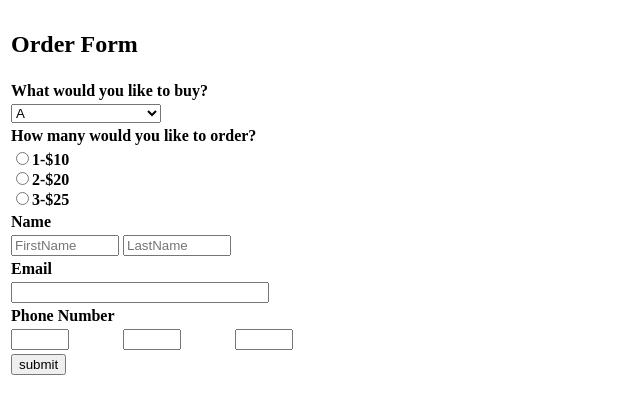
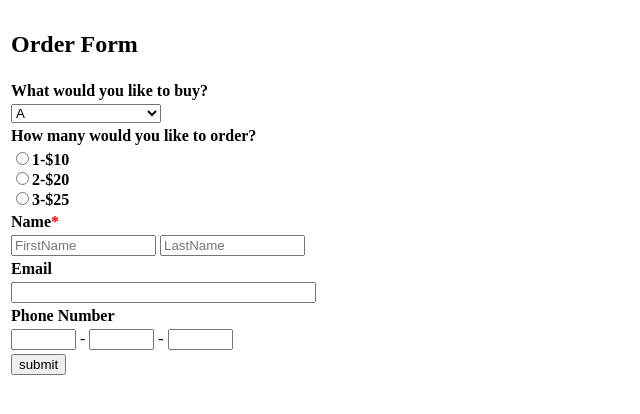
Before and after one commit to DangggKhoaaa/Module1, a plain HTML site: page FormandTable/Order Form.html in a window 1280 px wide. Shown: the whole page, without its empty margins (0-640 px from the left). Drawn offline with Linux system fonts and the light colour scheme.

Commit message:
update form

```diff
--- a/FormandTable/Order Form.html
+++ b/FormandTable/Order Form.html
@@ -39,14 +39,12 @@
                     </th>
                  </tr>
                  <tr>
-                    <th>Name</th>
+                    <th>Name<span style="color:red">*</span></th>
                  </tr>
                  <tr>
                     <td>
-                        <input  colspan="2" type="text" placeholder="FirstName" required style="width: 100px;">
-                    </td>
-                    <td>
-                        <input  colspan="2" type="text" placeholder="LastName" required style="width: 100px;">
+                        <input type="text" placeholder="FirstName" required size="15"/>
+                        <input type="text" placeholder="LastName" required size="15"/>
                     </td>
                  </tr>
                  <tr>
@@ -54,7 +52,7 @@
                  </tr>
                  <tr>
                     <td colspan="3">
-                        <input type="email" style="width: 250px">
+                        <input type="email" size="35">
                     </td>
                  </tr>
                  <tr>
@@ -62,13 +60,9 @@
                  </tr>
                  <tr>
                     <td>
-                        <input type="tel" style="width: 50px">
-                    </td>
-                    <td>
-                        <input type="tel" style="width: 50px">
-                    </td>
-                    <td>
-                        <input type="tel" style="width: 50px">
+                        <input type="tel" size="5"> -
+                        <input type="tel" size="5"> -
+                        <input type="tel" size="5">
                     </td>
                  </tr>
                  <tr>
```
